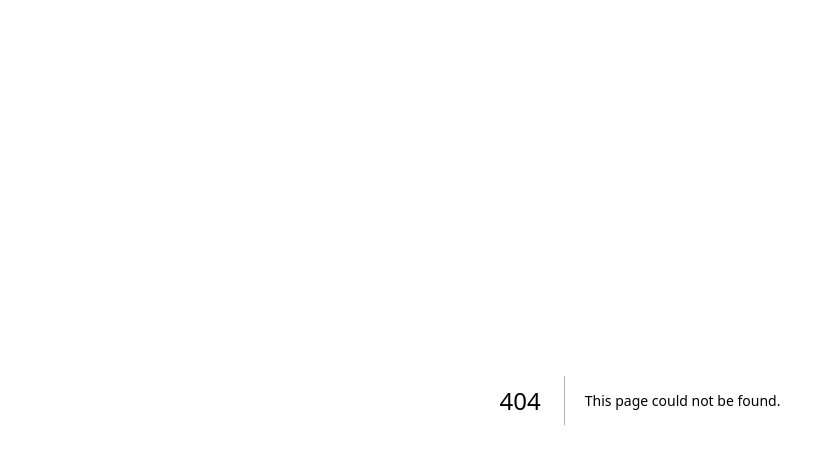
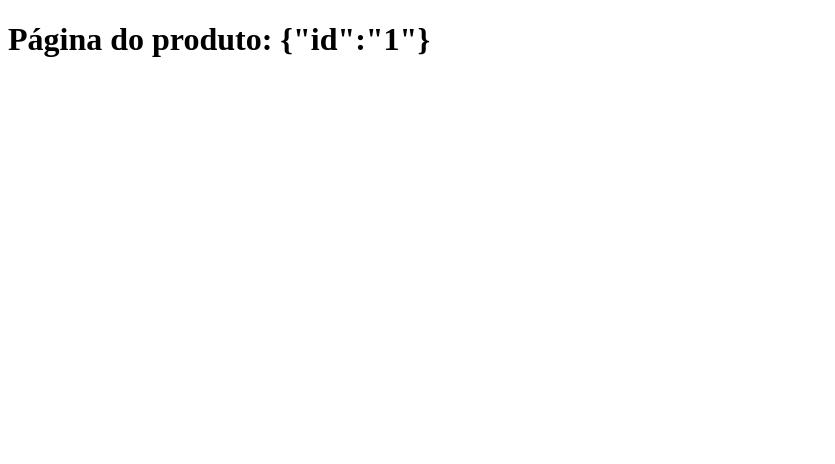
Before and after one commit to VinniC77/Proj-04-ignite-shop, a Next.js app: page /product/1 in a window 1280 px wide. Before the commit this address had no page. Shown: the top 464 px of the page, without its empty margins (0-835 px from the left). Built offline with nearby package versions, Linux system fonts and the light colour scheme.

Commit message:
Configuração Inicial

```diff
--- /dev/null
+++ b/src/pages/_document.tsx
@@ -0,0 +1,17 @@
+import { Html, Head, Main, NextScript } from "next/document";
+
+export default function Document() {
+  return (
+    <Html>
+      <Head>
+        <link rel="preconnect" href="https://fonts.googleapis.com" />
+        <link rel="preconnect" href="https://fonts.gstatic.com" crossOrigin="anonymous" />
+        <link href="https://fonts.googleapis.com/css2?family=Roboto:wght@400;700&display=swap" rel="stylesheet" />
+      </Head>
+      <body>
+        <Main />
+        <NextScript />
+      </body>
+    </Html>
+  );
+}
--- /dev/null
+++ b/src/pages/product/[id].tsx
@@ -0,0 +1,12 @@
+import { useRouter } from "next/router"
+
+export default function Product() {
+
+    const { query } = useRouter();
+
+    return (
+        <h1>
+            Página do produto: {JSON.stringify(query)}
+        </h1>
+    )
+}
--- /dev/null
+++ b/src/pages/success.tsx
@@ -0,0 +1,5 @@
+export default function Success() {
+    return (
+        <h1>Success Page</h1>
+    )
+}
```
